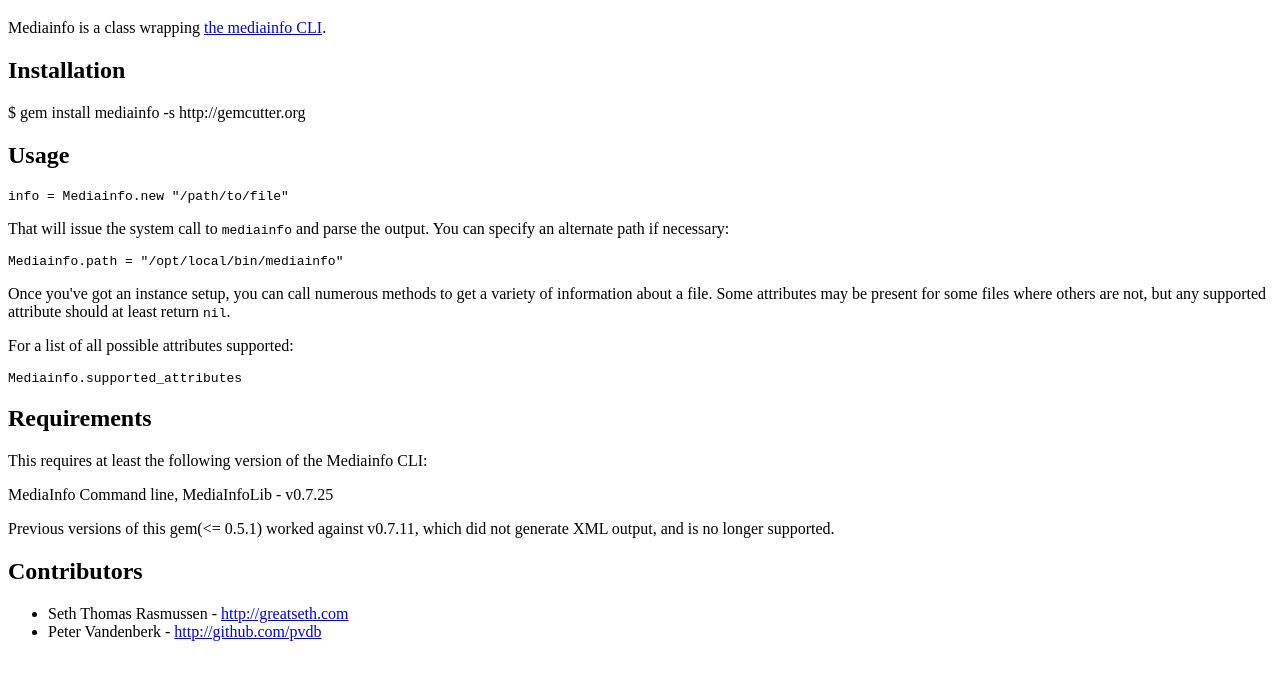
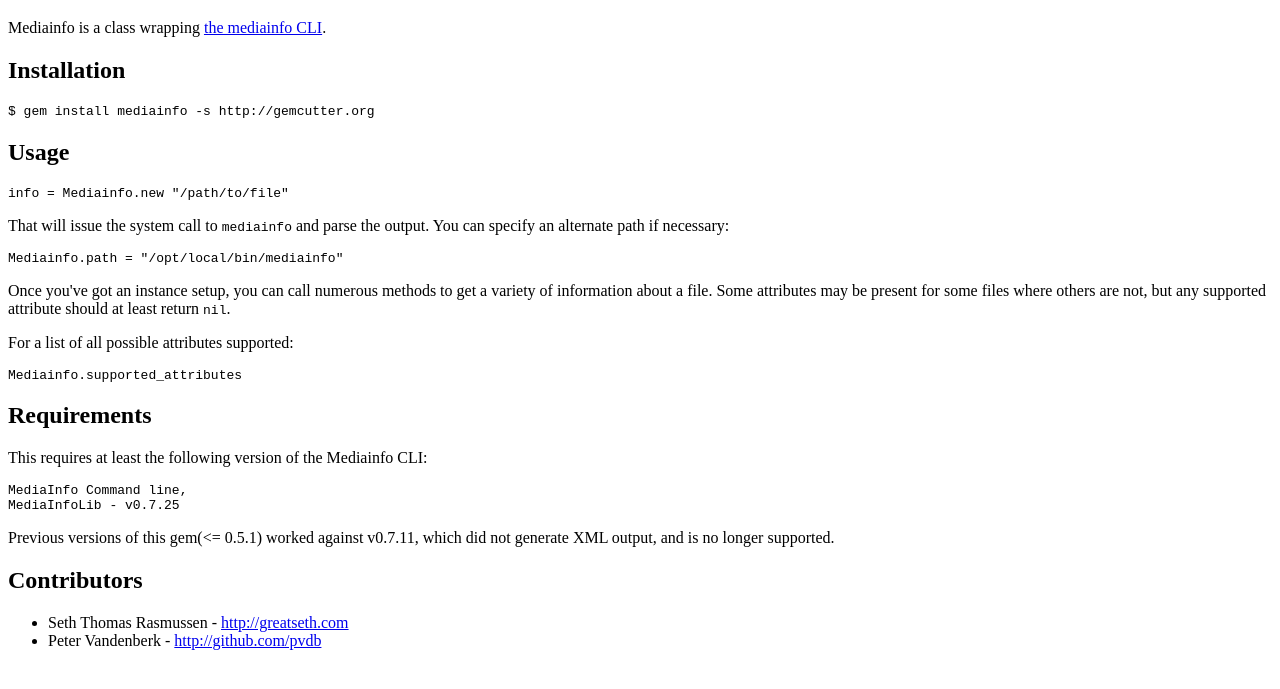
Before and after one commit to greatseth/mediainfo, a plain HTML site: page index.html in a window 1280 px wide. Shown: the part 61-750 px from the top of the page. Drawn offline with Linux system fonts and the light colour scheme.

Commit message:
fix code samples

```diff
--- a/index.html
+++ b/index.html
@@ -10,7 +10,8 @@
 
 <h2>Installation</h2>
 
-<p>  $ gem install mediainfo -s http://gemcutter.org</p>
+<pre><code>$ gem install mediainfo -s http://gemcutter.org
+</code></pre>
 
 <h2>Usage</h2>
 
@@ -37,8 +38,9 @@ should at least return <code>nil</code>.</p>
 
 <p>This requires at least the following version of the Mediainfo CLI:</p>
 
-<p>  MediaInfo Command line,
-  MediaInfoLib - v0.7.25</p>
+<pre><code>MediaInfo Command line,
+MediaInfoLib - v0.7.25
+</code></pre>
 
 <p>Previous versions of this gem(&lt;= 0.5.1) worked against v0.7.11, which did not
 generate XML output, and is no longer supported.</p>
```
Also changed, not shown: 1 other file.
